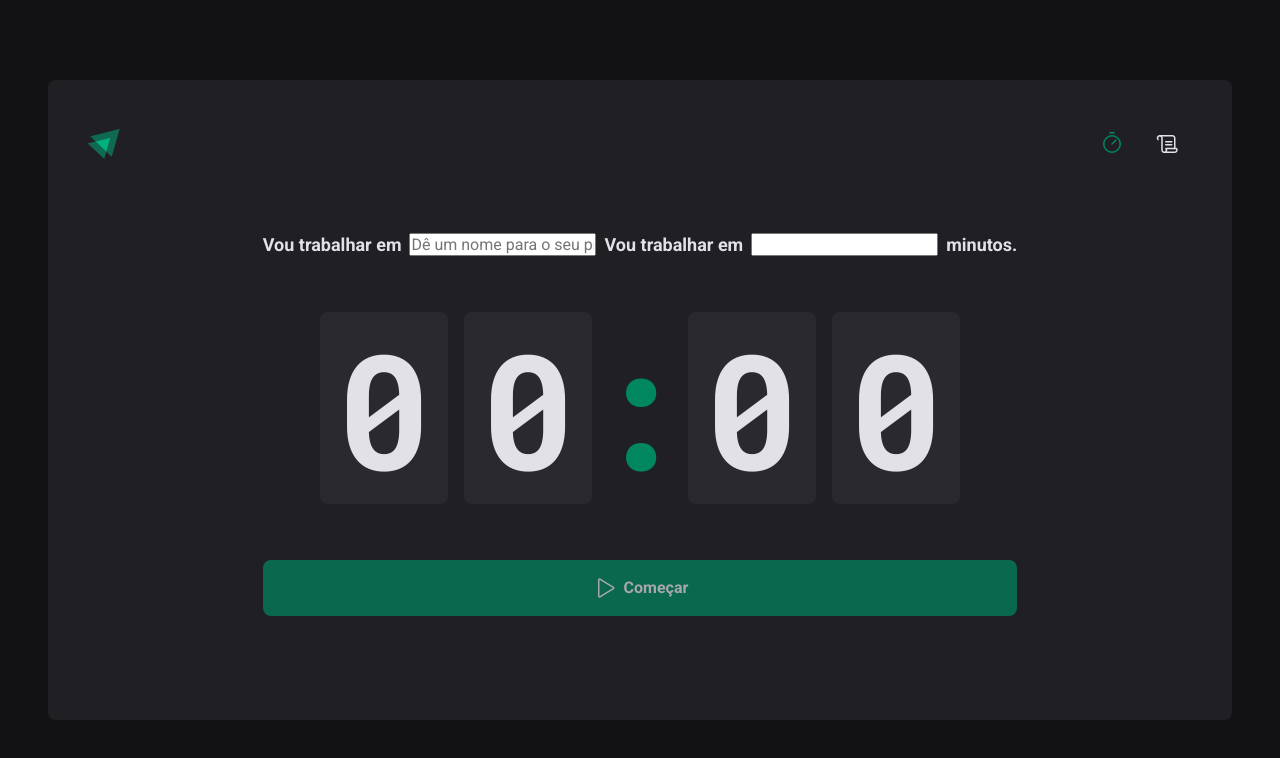
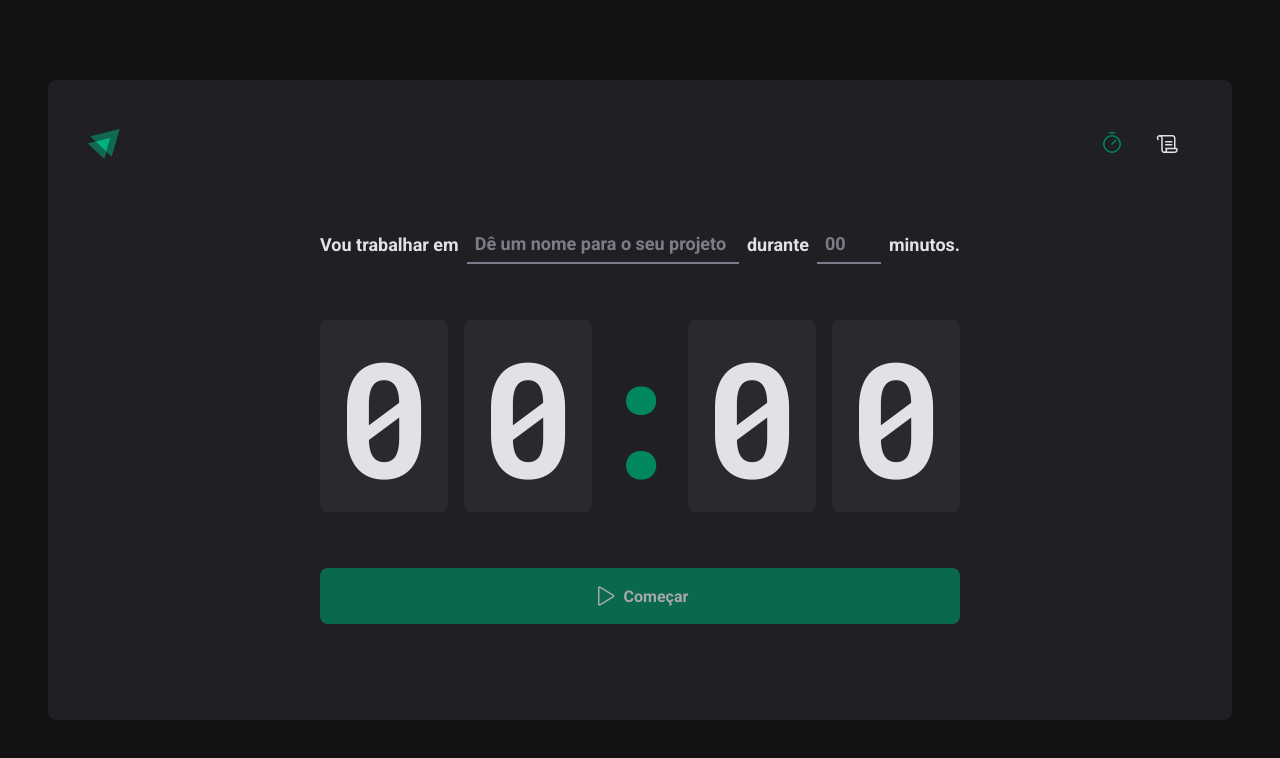
Before and after one commit to biluadev/pomodoroTimer, a React (Vite) app: page / in a window 1280 px wide. Shown: the top 758 px of the page. Built offline with nearby package versions, Linux system fonts and the light colour scheme.

Commit message:
Finalizado a home

```diff
--- a/src/pages/Home/index.tsx
+++ b/src/pages/Home/index.tsx
@@ -7,10 +7,28 @@
             <form action="">
                 <FormContainer>
                     <label htmlFor="">Vou trabalhar em</label>
-                    <TaskInput id="task" placeholder="Dê um nome para o seu projeto"/>
+                    <TaskInput
+                        id="task"
+                        list="task-suggestions"
+                        placeholder="Dê um nome para o seu projeto"
+                    />
 
-                    <label htmlFor="">Vou trabalhar em</label>
-                    <MinutesAmountInput type="number" id="minutesAmount" />
+                    <datalist id="task-suggestions">
+                        <option value="projeto 1"/>
+                        <option value="projeto 2"/>
+                        <option value="projeto 3"/>
+                        <option value="Ignite"/>
+                    </datalist>
+
+                    <label htmlFor="">durante</label>
+                    <MinutesAmountInput
+                        type="number"
+                        id="minutesAmount"
+                        placeholder="00"
+                        step={5}
+                        min={5}
+                        max={60}
+                    />
 
                     <span>minutos.</span>
                 </FormContainer>
--- a/src/pages/Home/styles.ts
+++ b/src/pages/Home/styles.ts
@@ -28,12 +28,36 @@
     flex-wrap: wrap;
 `;
 
-export const TaskInput = styled.input`
+export const BaseInput = styled.input`
+    background: transparent;
+    height: 2.5rem;
+    border: 0;
+    border-bottom: 2px solid ${(props) => props.theme['gray-500']};
+    font-weight: bold;
+    font-size: 1.125rem;
+    padding: 0 0.5rem;
+    color: ${(props) => props.theme['gray-100']};
 
+    &:focus {
+        box-shadow: none;
+        border-color: ${(props) => props.theme['green-500']};
+    }
+
+    &::placeholder {
+        color: ${(props) => props.theme['gray-500']};
+    }
 `;
 
-export const MinutesAmountInput = styled.input`
+export const TaskInput = styled(BaseInput)`
+    flex: 1;
 
+    &::-webkit-calendar-picker-indicator {
+        display: none !important;
+    }
+`;
+
+export const MinutesAmountInput = styled(BaseInput)`
+    width: 4rem;
 `;
 
 export const ContdownContainer = styled.div`
```
